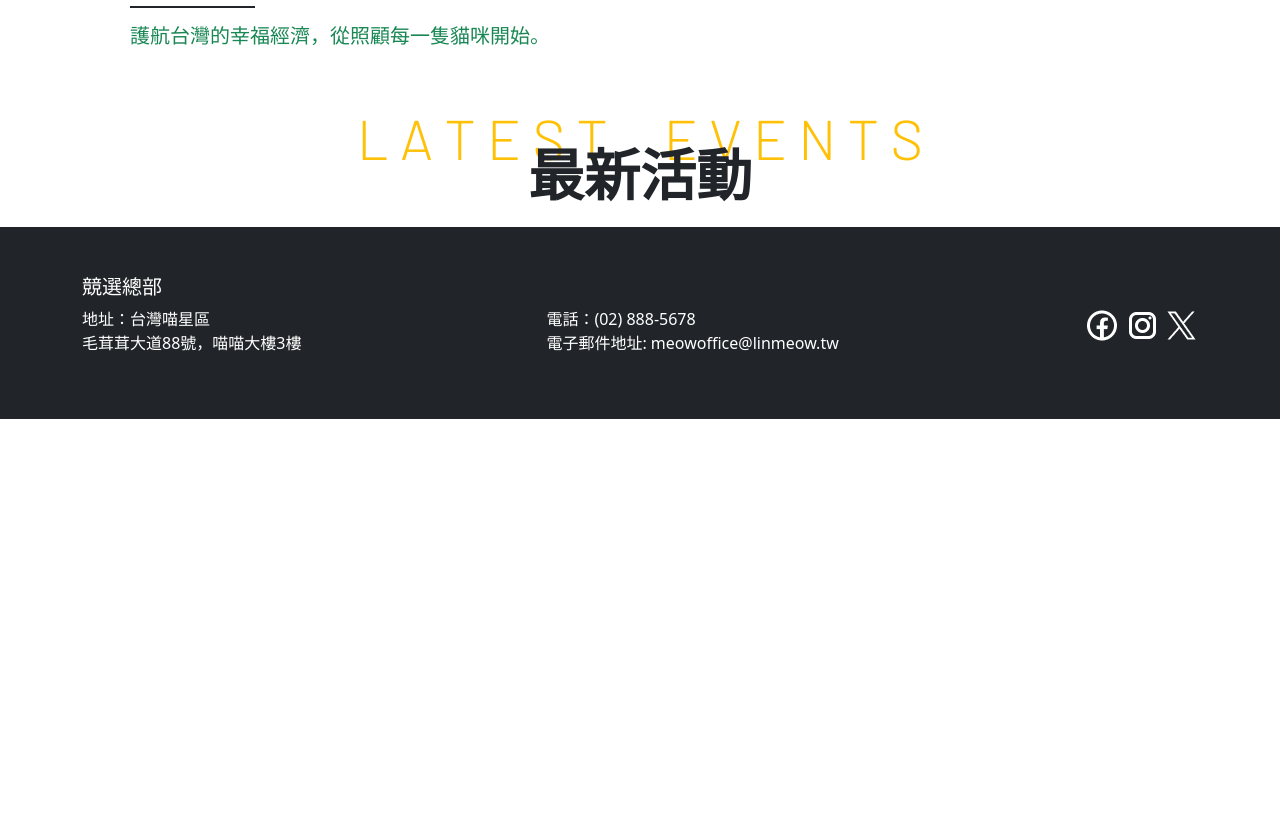
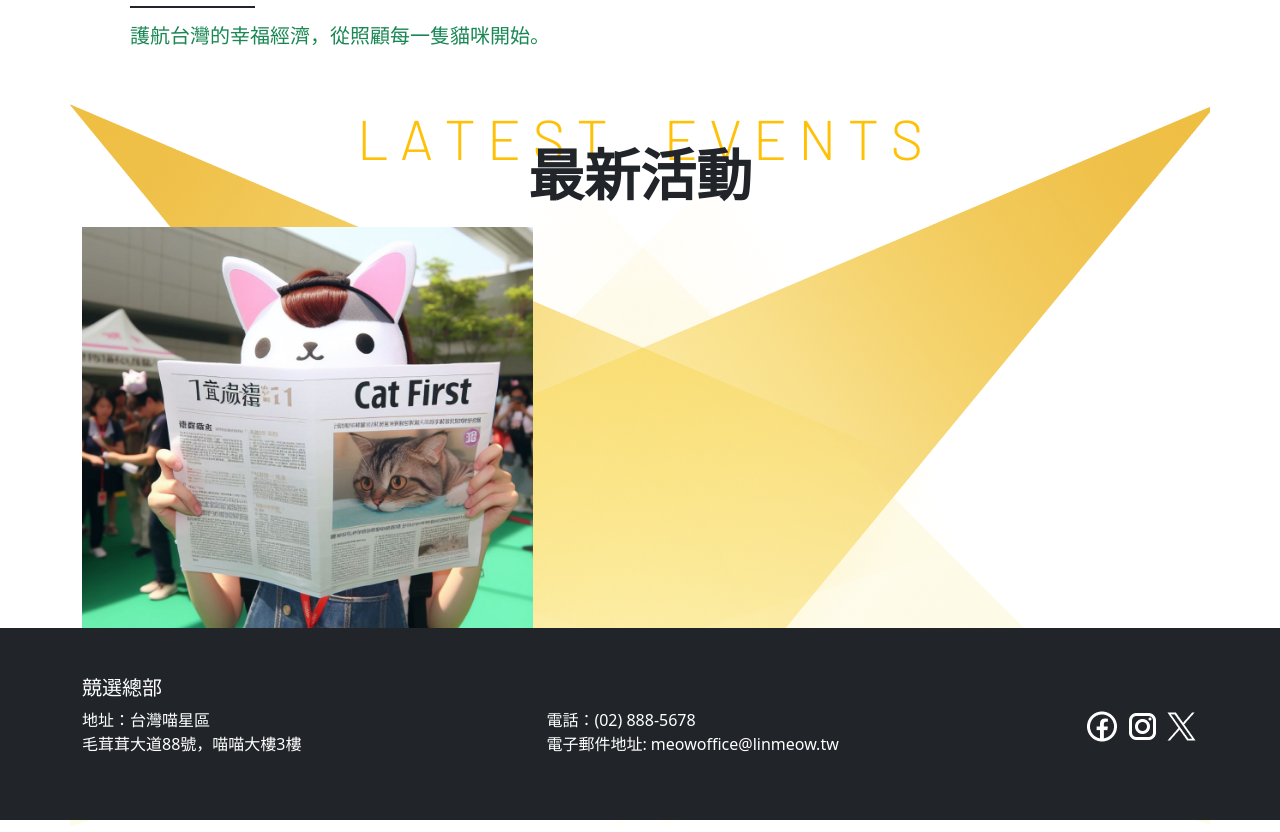
Before and after one commit to wutim111/2023F2E_Mission1, a website: page index.html in a window 1280 px wide. Shown: the part 1475-2307 px from the top of the page. Before the commit the page ends 1894 px from the top, so only its background shows below. Drawn offline with nearby package versions, Linux system fonts and the light colour scheme.

Commit message:
Update index.html

```diff
--- a/index.html
+++ b/index.html
@@ -176,18 +176,23 @@
       </div>
     </section>
     <section>
-      <div class="container">
+      <div class="container position-relative z-99" >
+        <img src="./img/latest_event-left.png"  alt="" class="position-absolute start-0">
+        <img src="./img/latest_event-right.png" alt="" class="position-absolute end-0">
         <div class="d-flex justify-content-center position-relative mb-5">
           <h2 class="barlow text-center display-4 text-warning" style="font-weight: 275;"> L A T E S T　E V E N T S</h2>
           <h2 class="fw-bold  display-4 position-absolute top-50">最新活動</h2>
         </div>
-        <div class="row">
-          <div class="col-5"></div>
+        <div class="row position-relative z-99">
+          <div class="col-5">
+          <img src="./img/latest_event-img01.png" alt="" class="img-fluid">
+          </div>
           <div class="col-7"></div>
         </div>
       </div>
+
     </section>
-    <footer class="footer bg-dark text-white py-5">
+    <footer class="footer bg-dark text-white py-5 position-relative z-99">
       <div class="container">
         <h5 class="fw-medium">競選總部</h5>
         <ul class="list-unstyled d-flex justify-content-between">
```
